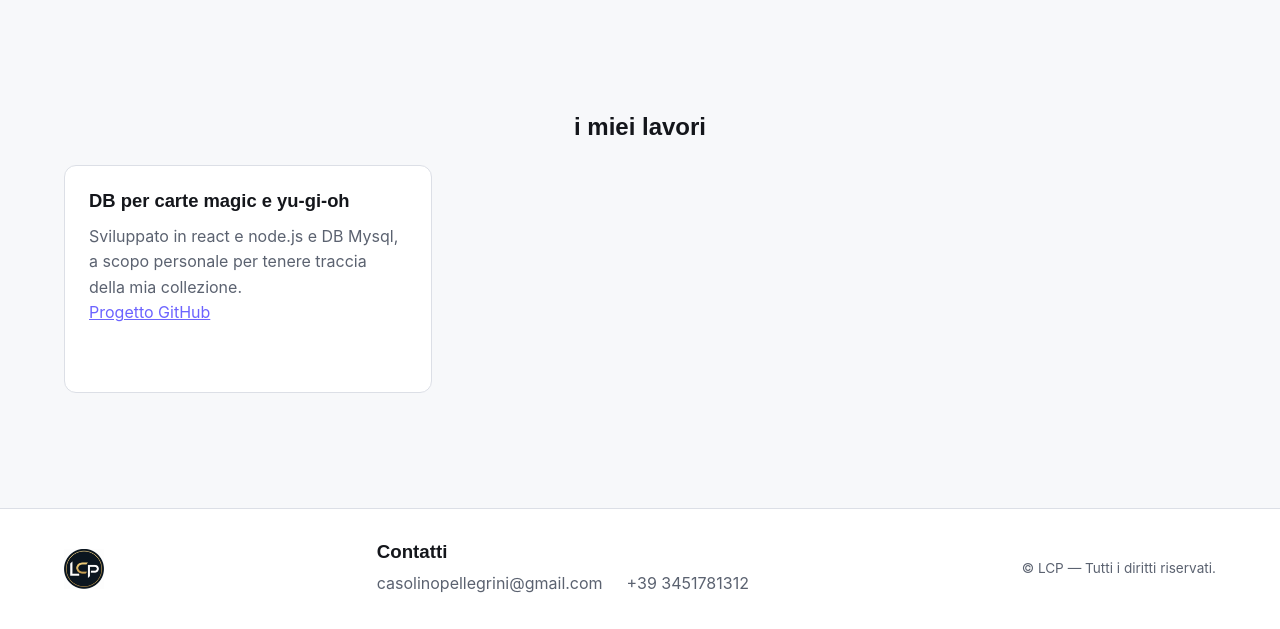
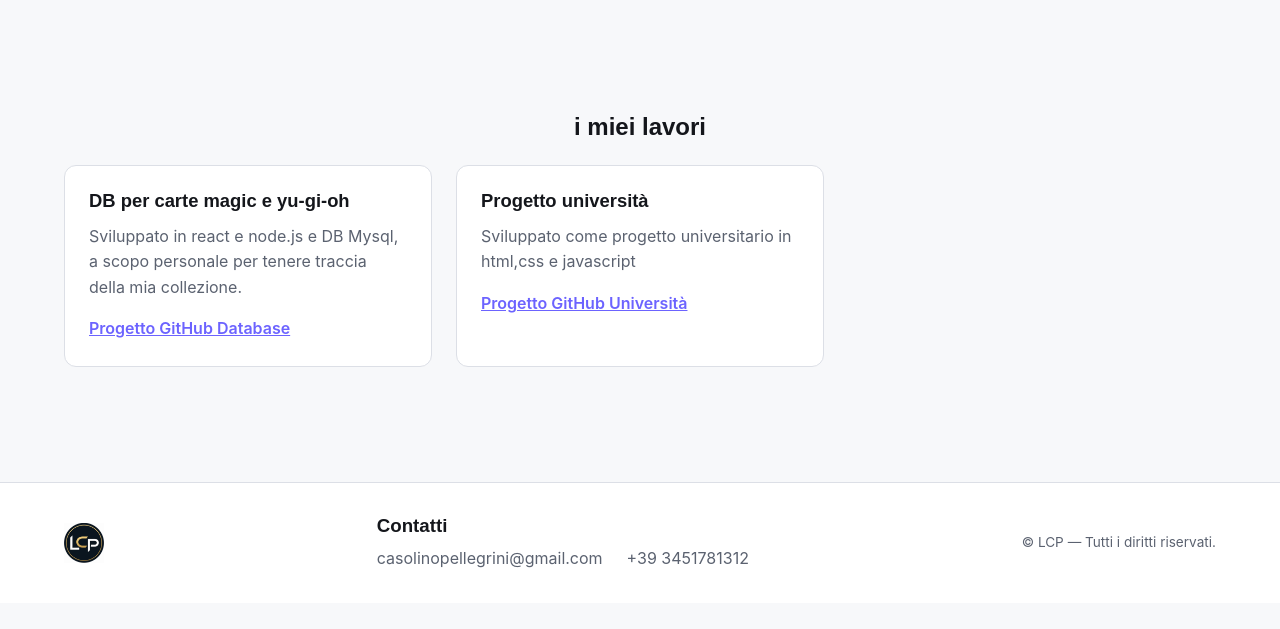
Before and after one commit to Treponziostar/Sito-Portfolio, a plain HTML site: page index.html in a window 1280 px wide. Shown: the part 1227-1856 px from the top of the page. After the commit the page ends 1830 px from the top, so only its background shows below. Drawn offline with Linux system fonts and the light colour scheme.

Commit message:
Aggiungi progetto universitario e link al progetto Database
Co-Authored-By: Claude Opus 5.5 <noreply@anthropic.com>

```diff
--- a/index.html
+++ b/index.html
@@ -164,11 +164,23 @@
                 Sviluppato in react e node.js e DB Mysql, a scopo personale per
                 tenere traccia della mia collezione.
               </p>
-              <a href = "https://github.com/Treponziostar/Database-TCG-magic-e-yugioh">Progetto GitHub</a>
             </div>
 
             <div class="projects-action">
-              <a></a>
+              <a href = "https://github.com/Treponziostar/Database-TCG-magic-e-yugioh">Progetto GitHub Database</a>
+            </div>
+          </article>
+
+          <article>
+            <div class="projects-body">
+              <h3>Progetto università</h3>
+              <p>
+                Sviluppato come progetto universitario in html,css e javascript
+              </p>
+            </div>
+
+            <div class="projects-action">
+              <a href = "https://treponziostar.github.io/PW-tema-3/Pw%20tema%203/index.html">Progetto GitHub Università</a>
             </div>
           </article>
         </div>
```
